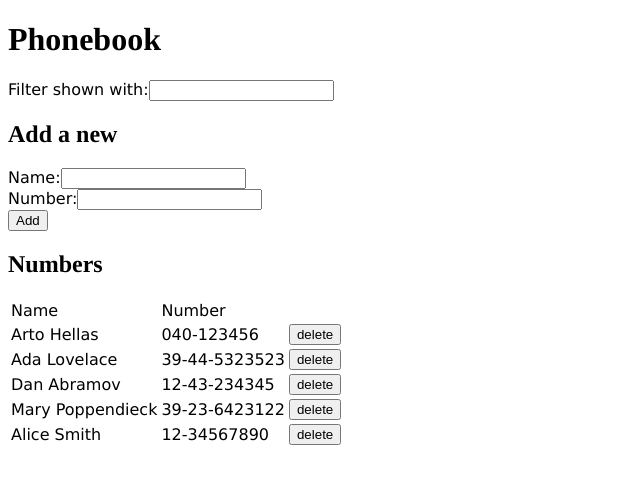
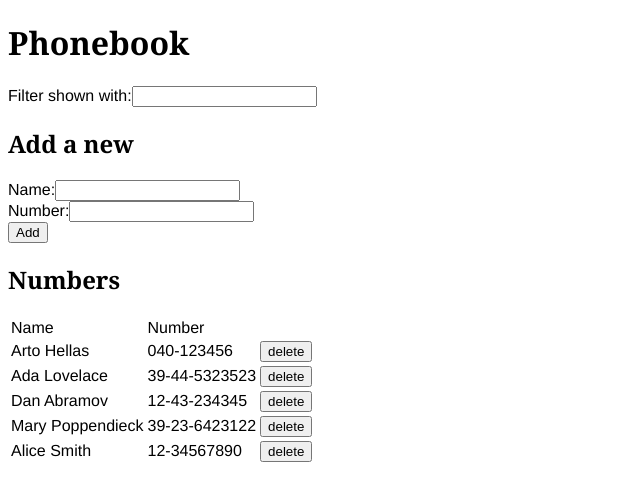
Before and after one commit to bapturp/fullstackopen, a React (Vite) app in the folder part2/phonebook/: page / in a window 1280 px wide. Shown: the top 500 px of the page, without its empty margins (0-640 px from the left). Built offline with nearby package versions, Linux system fonts and the light colour scheme; data requests are answered from the project's data file.

Commit message:
fix: font-family

```diff
--- a/part2/phonebook/src/index.css
+++ b/part2/phonebook/src/index.css
@@ -1,9 +1,9 @@
 body {
-    font-family: Verdana, Arial, Helvetica, sans-serif;
+    font-family: Helvetica, Arial, sans-serif;
 }
 
 h1, h2, h3 {
-    font-family: Times, "Times New Roman", Georgia, serif;
+    font-family: Georgia, serif;
 }
 
 .alert {
```
